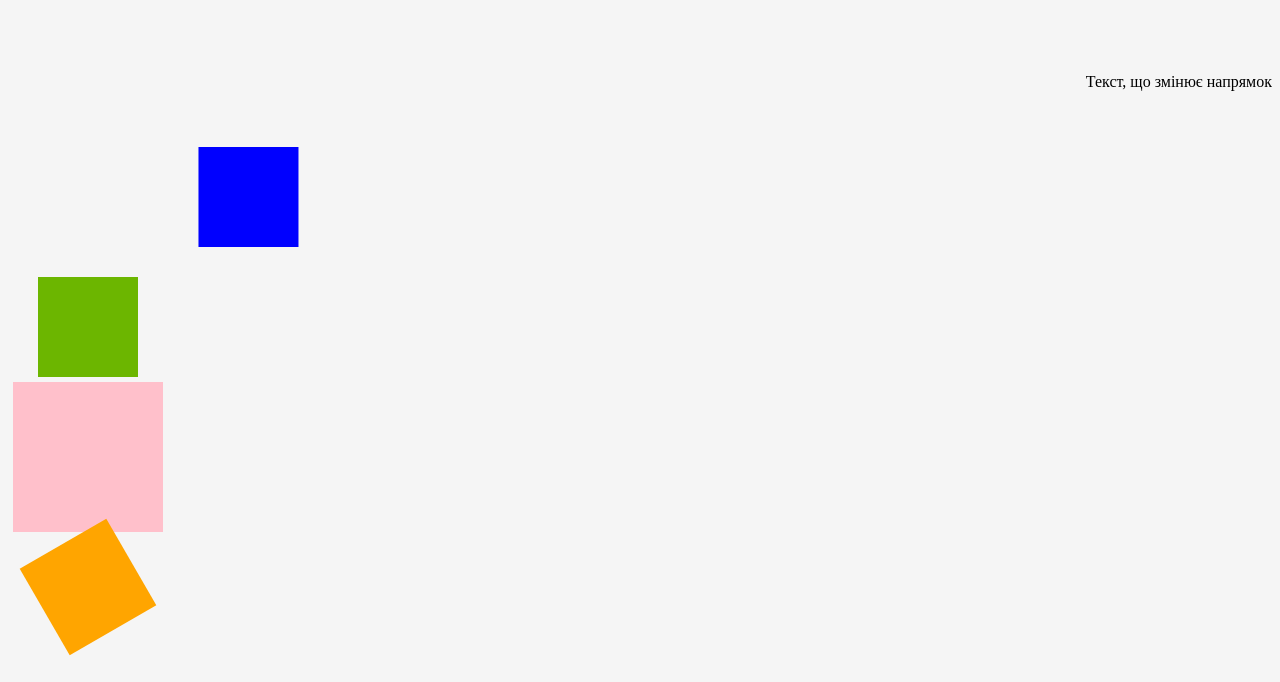
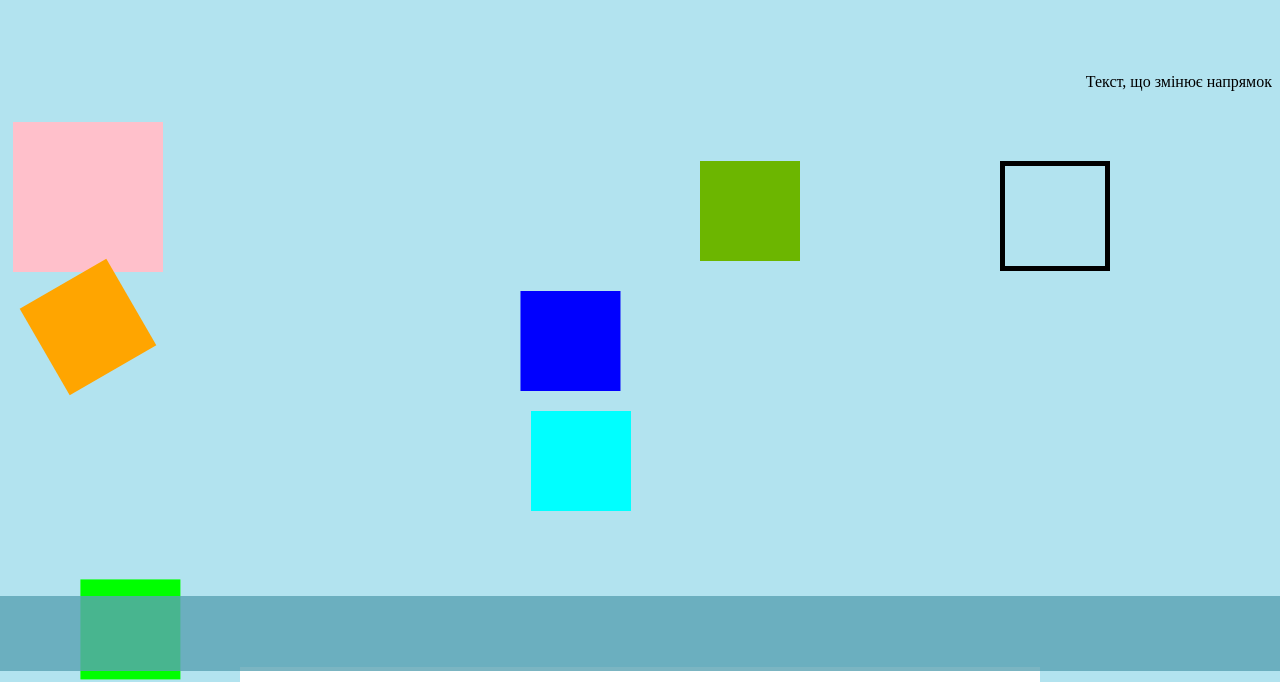
Before and after one commit to romananas41/animations, a plain HTML site: page index.html in a window 1280 px wide. Shown: the part 129-811 px from the top of the page. Drawn offline with Linux system fonts and the light colour scheme.

Commit message:
Update animation.css

```diff
--- a/css/animation.css
+++ b/css/animation.css
@@ -1,5 +1,5 @@
 body{
-  background-color: whitesmoke;
+  background-color: rgb(178, 227, 239);
 }
 p{
  font-size: 50px;
@@ -15,7 +15,9 @@ p{
   height: 100px;
   background-color: blue;
   animation: move 2s infinite alternate;
-  margin: 30px;
+  position: absolute;
+  top: 420px;
+  left: 360px;
 }
 @keyframes colorChange {
   0% { background-color: red; }
@@ -26,7 +28,9 @@ p{
   width: 100px;
   height: 100px;
   animation: colorChange 3s infinite;
-  margin: 30px;
+  position: absolute;
+  top: 290px;
+  left: 700px;
 }
 @keyframes sizeChange {
   0% { transform: scale(1); }
@@ -74,7 +78,9 @@ p{
   height: 100px;
   border: 1px solid black;
   animation: borderChange 2s infinite;
-  margin: 30px;
+  position: absolute;
+  top: 290px;
+  left: 1000px;
 }
 @keyframes spread {
   0% { clip-path: circle(0%); }
@@ -85,7 +91,9 @@ p{
   height: 100px;
   background-color: cyan;
   animation: spread 3s infinite;
-  margin: 30px;
+  position: absolute;
+  top: 540px;
+  left: 531px;
 }
 @keyframes translate {
   0% { transform: translate(0, 0); }
@@ -580,3 +588,14 @@ p{
   93.6% { transform: rotate(180deg) scale(1) translateX(0); }
   100% { transform: rotate(210deg) scale(1) translateX(0); }
 }
+.fixmarquee {
+  position: fixed;
+  bottom: 0;
+  left: 0;
+  width: 100%;
+  background-color: rgba(91, 163, 179, 0.8);
+  padding: 10px;
+  font-family: Verdana, sans-serif;
+  color: darkgreen;
+  font-size: 40px;
+}
```
